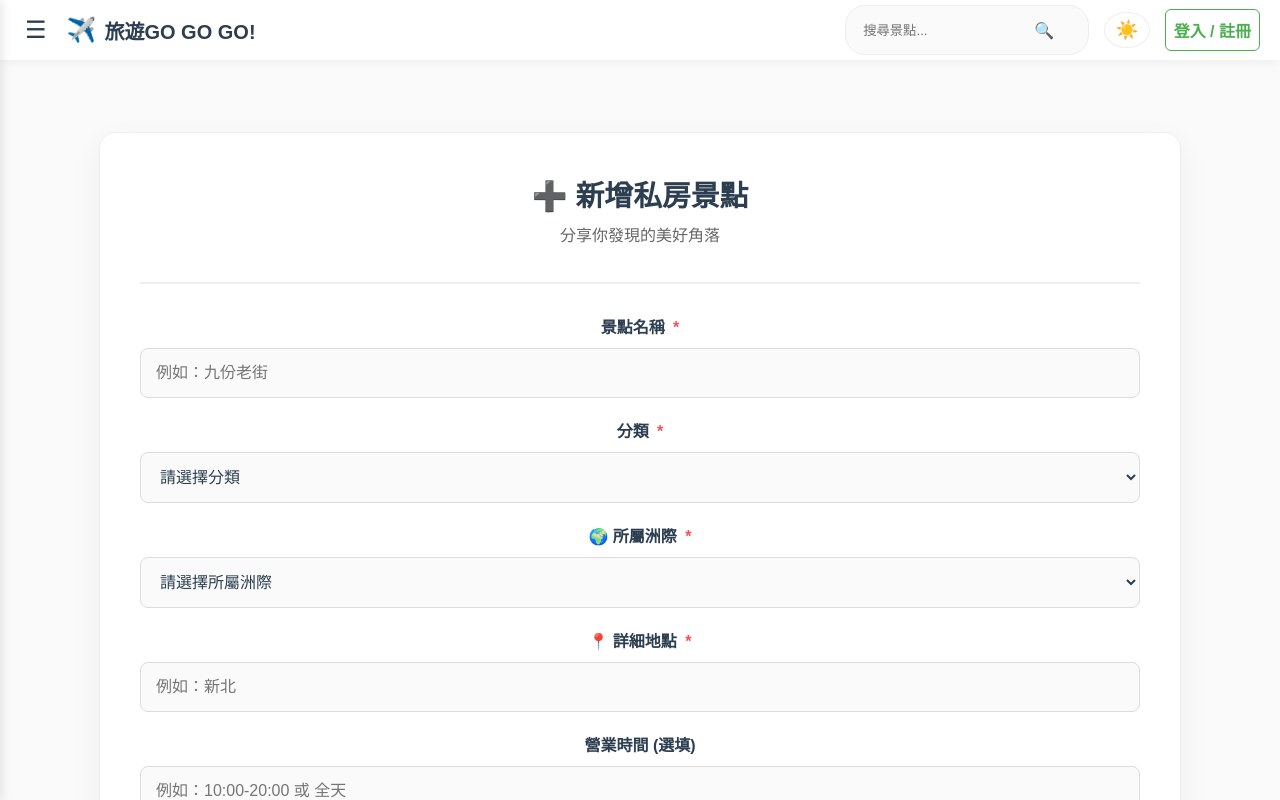
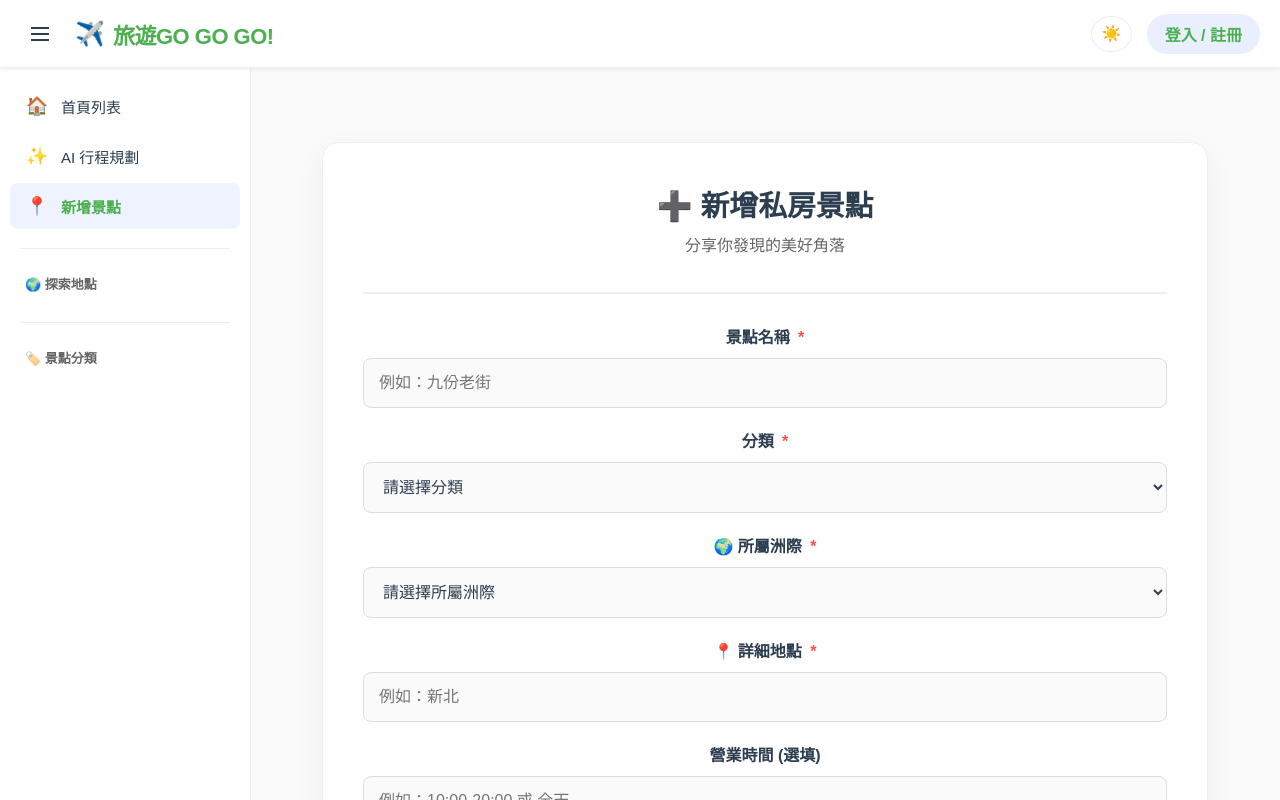
Before and after one commit to bellayang9455/travel-backend-fastapi-mysql, a Vue app in the folder my-travel-frontend/: page /add in a window 1280 px wide. Shown: the top 800 px of the page. Built offline with nearby package versions, Linux system fonts and the light colour scheme.

Commit message:
讓使用者可以直接看到sidebar有的項目

```diff
--- a/my-travel-frontend/src/App.vue
+++ b/my-travel-frontend/src/App.vue
@@ -217,13 +217,18 @@ body {
 }
 
 .content-area {
-  padding-top: 80px;
-  max-width: 1200px;
+  padding-top: 90px;
+  /* 預設展開時：1200px 內容 + 250px 側邊欄寬度 = 1450px */
+  max-width: 1450px;
   margin: 0 auto;
-  padding-left: 20px;
   padding-right: 20px;
   padding-bottom: 60px;
   min-height: 100vh;
+
+  /* 用 padding 推開左側側邊欄的空間 (250px側邊欄 + 20px留白) */
+  padding-left: 270px;
+  /* 設定平滑的過渡動畫 */
+  transition: padding-left 0.3s cubic-bezier(0.4, 0, 0.2, 1), max-width 0.3s ease;
 }
 
 .hero-header {
@@ -293,4 +298,19 @@ body {
   from { opacity: 0; transform: translateY(-20px); }
   to { opacity: 1; transform: translateY(0); }
 }
+/* 👇 關鍵新增：當 Navbar 處於收合狀態 (.sidebar-collapsed) 時，自動調整後面的 .content-area */
+.nav-container.sidebar-collapsed + .content-area {
+  padding-left: 20px; /* 左側預留空間歸零，只留 20px 內距 */
+  max-width: 1200px;  /* 寬度恢復成正常的 1200px 並完美置中 */
+}
+
+/* 手機與平板模式：側邊欄本來就會自動隱藏，所以全部取消左側預留空間 */
+@media (max-width: 992px) {
+  .content-area,
+  .nav-container.sidebar-collapsed + .content-area {
+    padding-left: 20px;
+    margin-left: 0;
+    max-width: 100%;
+  }
+}
 </style>
--- a/my-travel-frontend/src/components/Navbar.vue
+++ b/my-travel-frontend/src/components/Navbar.vue
@@ -1,20 +1,15 @@
 <script setup>
-// 關於上方選單列的邏輯
-
-// 匯入
-import { computed, ref } from 'vue'
+import { computed, ref, onMounted, onUnmounted } from 'vue'
 import { useRouter } from 'vue-router'
 import api from '../api/axios.js'
 
-// 屬性與事件
 const props = defineProps({
   activePage: String,
   isDarkMode: Boolean,
-  userName: String, //接收來自 App.vue 的使用者名稱
+  userName: String,
   userId: String
 })
 
-// 定義要發出的事件
 const emit = defineEmits([
   'changePage',
   'filterLocation',
@@ -25,37 +20,53 @@ const emit = defineEmits([
   'openLogin',
 ])
 
-// 變數
-const router = useRouter(); // 取得 router 實例
-const searchQuery = ref(''); // 搜尋關鍵字
+const router = useRouter();
+const searchQuery = ref('');
 
-// 狀態變數
 const isLoggedIn = computed(() => !!props.userName)
-const inviteCode = ref('')// 行程邀請碼的變數
+const inviteCode = ref('')
+const showJoinModal = ref(false) // 控制加入行程的彈窗
 
-// 側邊欄變數
-const isSidebarOpen = ref(false)
+// 預設為展開狀態
+const isSidebarOpen = ref(true)
 
-// 行程協作加入
+// 監聽螢幕寬度，手機版自動收合
+const checkWindowSize = () => {
+  if (window.innerWidth <= 992) {
+    isSidebarOpen.value = false
+  } else {
+    isSidebarOpen.value = true
+  }
+}
+
+onMounted(() => {
+  checkWindowSize()
+  window.addEventListener('resize', checkWindowSize)
+})
+
+onUnmounted(() => {
+  window.removeEventListener('resize', checkWindowSize)
+})
+
 const handleJoinTrip = async () => {
   if (!inviteCode.value) return alert('請輸入邀請碼')
   if (!props.userId) {
       alert('請先登入才能加入行程！')
+      showJoinModal.value = false // 關閉彈窗
       router.push({ name: 'login' })
       return
-  }// 防呆
+  }
 
   try {
-    // 2. 呼叫後端加入行程 API
-    // 注意：api.post 會自動帶上 Token
     const res = await api.post(`/api/collab/join/${inviteCode.value}`,{
       user_id: props.userId
     })
 
     alert(`🎉 ${res.data.message}`)
-    inviteCode.value = '' // 清空輸入框
+    inviteCode.value = ''
+    showJoinModal.value = false // 加入成功後自動關閉彈窗
 
-    router.push({ name: 'user' }) // 跳轉到個人頁面查看
+    router.push({ name: 'user' })
   } catch (error) {
     console.error(error)
     const msg = error.response?.data?.detail || '加入失敗'
@@ -63,7 +74,6 @@ const handleJoinTrip = async () => {
   }
 }
 
-// 下拉選單資料
 const locations = [
   { name: '亞洲(不含台灣)', value: 'Asia' },
   { name: '歐洲', value: 'Europe' },
@@ -83,71 +93,53 @@ const categories = [
   { name: '✨ 其他', value: '其他' }
 ]
 
-// 方法
-// 登出功能
 const handleLogout = () => {
   if (confirm('確定要登出嗎？')) {
-    // 1. 清除 localStorage
-    /*localStorage.removeItem('token')
-    localStorage.removeItem('user_id')
-    localStorage.removeItem('user_name')*/
-
     sessionStorage.removeItem('token')
     sessionStorage.removeItem('user_id')
     sessionStorage.removeItem('user_name')
-    // 2. 跳轉回登入頁或首頁
     emit('logout')
-
     alert('已成功登出')
-
     if (props.activePage !== 'home') {
        emit('changePage', 'home')
     }
   }
 }
 
-// 處理搜尋功能
 const handleSearch = () => {
   if (!searchQuery.value.trim()) return;
-
-  // 跳轉到首頁，並帶上 query 參數 (例如 /?q=台北)
   router.push({
-    name: 'home', // 請確認你的路由設定首頁名稱是不是叫 'home' (或是 path: '/')
+    name: 'home',
     query: { q: searchQuery.value }
   });
-
-  // 搜尋後清空框框
   searchQuery.value = '';
 };
 
-// 側邊欄切換
 const toggleSidebar = () => {
   isSidebarOpen.value = !isSidebarOpen.value
 }
 
-// 側邊欄 關閉 (點擊遮罩或選單項目後)
+// 手機版點擊選單後自動收合
 const handleMenuClick = (pageName) => {
   emit('changePage', pageName)
-  isSidebarOpen.value = false
+  if (window.innerWidth <= 992) isSidebarOpen.value = false
 }
 
-// 篩選功能 (洲際、景點分類類型)
 const handleFilterClick = (type, value) => {
   if (type === 'location') emit('filterLocation', value)
   if (type === 'category') emit('selectCategory', value)
-
-  //emit('changePage', 'home') // 切回首頁看結果
-  isSidebarOpen.value = false // 關閉側邊欄
+  if (window.innerWidth <= 992) isSidebarOpen.value = false
 }
 </script>
 
-// 更改成選單 + 側邊欄的設計
 <template>
-  <div class="nav-container">
+  <div class="nav-container" :class="{ 'sidebar-collapsed': !isSidebarOpen }">
 
     <header class="topbar">
       <div class="topbar-left">
-        <button class="hamburger-btn" @click="toggleSidebar">☰</button>
+        <button class="hamburger-btn" @click="toggleSidebar">
+          <svg width="24" height="24" viewBox="0 0 24 24" fill="none" stroke="currentColor" stroke-width="2"><path d="M3 12h18M3 6h18M3 18h18"/></svg>
+        </button>
 
         <div class="logo-area" @click="handleMenuClick('home')">
           <span class="icon">✈️</span>
@@ -155,24 +147,21 @@ const handleFilterClick = (type, value) => {
         </div>
       </div>
 
+
+
       <div class="topbar-right">
-        <div class="search-bar">
-          <input v-model="searchQuery" @keyup.enter="handleSearch" placeholder="搜尋景點..." />
-          <button @click="handleSearch">🔍</button>
-        </div>
-
         <button class="theme-btn" @click="emit('toggleTheme')" title="切換風格">
           {{ isDarkMode ? '🌙' : '☀️' }}
         </button>
 
         <div class="header-right">
           <template v-if="isLoggedIn">
-            <button class="user-info"
-            @click="emit('changePage', 'user')"
-            title="查看個人資料">
-            👤 {{ props.userName }}
-          </button>
-            <button class="logout-btn-small" @click="handleLogout" title="登出">登出🚪</button>
+            <button class="user-info" @click="emit('changePage', 'user')" title="查看個人資料">
+              👤 {{ props.userName }}
+            </button>
+
+            <button class=" logout-btn-small" @click="handleLogout" title="登出">登出</button>
+
           </template>
           <template v-else>
             <div class="auth-buttons">
@@ -183,37 +172,35 @@ const handleFilterClick = (type, value) => {
       </div>
     </header>
 
+    <div v-if="isSidebarOpen" class="sidebar-overlay mobile-only" @click="toggleSidebar"></div>
+
     <aside class="sidebar" :class="{'is-open' : isSidebarOpen}">
-      <div class="sidebar-header">
-        <button class="hamburger-toggle-btn" @click="toggleSidebar">☰</button>
-      </div>
-      <div class="sidebar-section" v-if="isLoggedIn">
-        <div class="join-trip-box">
-          <input v-model="inviteCode" placeholder="輸入邀請碼加入行程" @keyup.enter="handleJoinTrip" />
-          <button @click="handleJoinTrip" title="加入行程">加入</button>
+
+      <div class="sidebar-section mobile-only">
+         <div class="search-bar mobile-search">
+          <input v-model="searchQuery" @keyup.enter="handleSearch" placeholder="搜尋景點..." />
+          <button @click="handleSearch">🔍</button>
         </div>
       </div>
 
       <nav class="sidebar-nav">
-
+        <a class="nav-item" :class="{ active: activePage === 'home' }" @click="handleMenuClick('home')">
+          <span class="nav-icon">🏠</span> 首頁列表
+        </a>
         <a class="nav-item ai-btn" :class="{ active: activePage === 'ai_planner' }" @click="handleMenuClick('ai_planner')">
-          ✨ AI 行程規劃
+          <span class="nav-icon">✨</span> AI 行程規劃
+        </a>
+        <a class="nav-item" :class="{ active: activePage === 'add' }" @click="handleMenuClick('add')">
+          <span class="nav-icon">📍</span> 新增景點
+        </a>
+        <a class="nav-item" v-if="isLoggedIn" :class="{ active: activePage === 'user' }" @click="handleMenuClick('user')">
+          <span class="nav-icon">📅</span> 我的行程
         </a>
 
-        <a class="nav-item" :class="{ active: activePage === 'home' }" @click="handleMenuClick('home')">
-          🏠 首頁列表
-        </a>
+        <div class="divider"></div>
 
-        <a class="nav-item" :class="{ active: activePage === 'add' }" @click="handleMenuClick('add')">
-          📍 新增景點
-        </a>
-
-        <a class="nav-item" v-if="isLoggedIn" :class="{ active: activePage === 'user' }" @click="handleMenuClick('user')">
-          📅 我的行程 / 個人資料
-        </a>
-
-        <details class="nav-details">
-          <summary class="nav-item">🌍 探索地點</summary>
+        <details class="nav-details" >
+          <summary class="nav-item title-only">🌍 探索地點</summary>
           <div class="details-content">
             <a @click="handleFilterClick('location', '')">全部地點</a>
             <a v-for="loc in locations" :key="loc.value" @click="handleFilterClick('location', loc.value)">
@@ -222,8 +209,10 @@ const handleFilterClick = (type, value) => {
           </div>
         </details>
 
+        <div class="divider"></div>
+
         <details class="nav-details">
-          <summary class="nav-item">🏷️ 景點分類</summary>
+          <summary class="nav-item title-only">🏷️ 景點分類</summary>
           <div class="details-content">
             <a @click="handleFilterClick('category', '全部')">所有分類</a>
             <a v-for="cat in categories" :key="cat.value" @click="handleFilterClick('category', cat.value)">
@@ -232,180 +221,300 @@ const handleFilterClick = (type, value) => {
           </div>
         </details>
       </nav>
+
+      <div class="sidebar-section bottom-section" v-if="isLoggedIn">
+        <p class="section-title">行程協作</p>
+        <a class="nav-item join-btn" @click="showJoinModal = true">
+          <span class="nav-icon">🤝</span> 輸入邀請碼
+        </a>
+      </div>
+
     </aside>
+
+    <div v-if="showJoinModal" class="modal-overlay" @click.self="showJoinModal = false">
+      <div class="modal-content">
+        <h3>🤝 加入協作行程</h3>
+        <p>請輸入好友提供的邀請碼：</p>
+        <input
+          v-model="inviteCode"
+          class="modal-input"
+          placeholder="例如：A1B2C3D4"
+          @keyup.enter="handleJoinTrip"
+        />
+        <div class="modal-actions">
+            <button @click="handleJoinTrip" class="btn-confirm">確定加入</button>
+            <button @click="showJoinModal = false" class="btn-cancel">取消</button>
+        </div>
+      </div>
+    </div>
   </div>
 </template>
 
-
 <style scoped>
-/* 頂部列樣式 */
+/* 頂部列樣式 (橫跨全寬) */
 .topbar {
   background-color: var(--nav-bg);
-  box-shadow: 0 2px 10px var(--shadow-color);
-  position: fixed; top: 0; left: 0; width: 100%; height: 60px; z-index: 50;
+  box-shadow: 0 1px 4px rgba(0,0,0,0.08);
+  position: fixed;
+  top: 0; left: 0;
+  width: 100%; height: 68px;
+  z-index: 200;
   display: flex; justify-content: space-between; align-items: center;
-  padding: 0 20px; box-sizing: border-box;
+  padding: 0 20px;
+  box-sizing: border-box;
+  border-bottom: 1px solid var(--border-color);
 }
 
 .topbar-left, .topbar-right {
   display: flex; align-items: center; gap: 15px;
 }
 
+.topbar-center {
+  flex: 1;
+  display: flex;
+  justify-content: center;
+  padding: 0 20px;
+}
+
 .hamburger-btn {
-  font-size: 24px; background: none; border: none; cursor: pointer;
-  color: var(--text-color); padding: 5px; border-radius: 4px; transition: 0.2s;
-  margin: 0; display: flex; align-items: center;
+  background: none; border: none; cursor: pointer;
+  color: var(--text-color); padding: 8px; border-radius: 8px;
+  display: flex; align-items: center; justify-content: center;
+  transition: background-color 0.2s;
 }
-.hamburger-btn:hover { background-color: var(--bg-color); }
+.hamburger-btn:hover { background-color: var(--input-bg); }
 
 .logo-area { display: flex; align-items: center; gap: 8px; cursor: pointer; user-select: none; }
 .logo-area .icon { font-size: 24px; }
-.logo-area .title { font-size: 20px; font-weight: bold; color: var(--text-color); }
+.logo-area .title { font-size: 22px; font-weight: 900; color: var(--primary-color); letter-spacing: -0.5px;}
 
-.search-bar { display: flex; align-items: center; background: var(--bg-color); border-radius: 20px; padding: 5px 15px; border: 1px solid var(--border-color);}
-.search-bar input { border: none; background: transparent; outline: none; color: var(--text-color); width: 150px; }
-.search-bar button { background: none; border: none; cursor: pointer; }
+/* 頂部置中搜尋列 (Trip.com 風格) */
+.search-bar {
+  display: flex; align-items: center; background: var(--bg-color);
+  border-radius: 24px; border: 2px solid var(--border-color);
+  width: 100%; max-width: 500px;
+  overflow: hidden;
+  transition: border-color 0.3s;
+}
+.search-bar:focus-within { border-color: var(--primary-color); }
+.search-bar input { flex: 1; border: none; background: transparent; padding: 10px 16px; outline: none; color: var(--text-color); font-size: 15px;}
+.search-submit-btn {
+  background: var(--primary-color); color: white; border: none;
+  padding: 0 20px; height: 100%; cursor: pointer;
+  border-radius: 0 20px 20px 0;
+  transition: opacity 0.2s;
+}
+.search-submit-btn:hover { opacity: 0.9; }
 
 .theme-btn {
   background: none; border: 1px solid var(--border-color); border-radius: 50%;
-  width: 36px; height: 36px; cursor: pointer; font-size: 18px;
+  width: 36px; height: 36px; cursor: pointer; font-size: 16px;
   display: flex; align-items: center; justify-content: center;
   color: var(--text-color); transition: 0.3s;
 }
-.theme-btn:hover { background-color: var(--bg-color); transform: rotate(15deg); }
+.theme-btn:hover { background-color: var(--bg-color); }
 
-/* 側邊欄樣式 */
+.header-right { display: flex; align-items: center; gap: 15px; }
+.user-info { background: none; border: none; display: flex; align-items: center; gap: 8px; font-weight: 600; color: var(--text-color); cursor: pointer; }
+.user-info:hover { color: var(--primary-color); }
+.logout-btn-small { background: none; border: none; cursor: pointer; font-size: 14px; color: var(--text-secondary); transition: 0.2s; font-weight: bold; }
+.logout-btn-small:hover { color: #e74c3c; }
+
+.auth-btn.login {
+  background: rgba(50, 100, 255, 0.1); color: var(--primary-color); border: none;
+  padding: 8px 18px; border-radius: 20px; font-weight: bold; cursor: pointer;
+  transition: all 0.3s;
+}
+.auth-btn.login:hover { background: var(--primary-color); color: white; }
+
+/* ================= 側邊欄 (Trip.com 風格) ================= */
 .sidebar {
-  position: fixed; top: 0; left: 0; width: 280px; height: 100vh;
-  background-color: var(--nav-bg); box-shadow: 2px 0 10px rgba(0,0,0,0.1);
-  z-index: 100; display: flex; flex-direction: column;
-  transform: translateX(-100%); transition: transform 0.3s cubic-bezier(0.4, 0, 0.2, 1);
-  overflow-y: auto; /* 內容太多可捲動 */
+  position: fixed;
+  top: 68px; /* 在 topbar 下方 */
+  left: 0;
+  width: 250px;
+  height: calc(100vh - 68px);
+  background-color: var(--nav-bg);
+  border-right: 1px solid var(--border-color);
+  z-index: 100;
+  display: flex; flex-direction: column;
+  transform: translateX(-100%);
+  transition: transform 0.3s cubic-bezier(0.4, 0, 0.2, 1);
+  overflow-y: auto;
+}
+.sidebar.is-open { transform: translateX(0); }
+
+/* 讓捲軸變好看 */
+.sidebar::-webkit-scrollbar { width: 6px; }
+.sidebar::-webkit-scrollbar-thumb { background: #ccc; border-radius: 10px; }
+
+.sidebar-nav { padding: 15px 10px; display: flex; flex-direction: column; flex: 1;}
+
+.nav-item {
+  display: flex; align-items: center;
+  padding: 12px 15px; color: var(--text-color);
+  text-decoration: none; cursor: pointer;
+  border-radius: 8px; font-size: 15px; font-weight: 500;
+  margin-bottom: 4px; transition: all 0.2s; user-select: none;
+}
+.nav-icon { margin-right: 12px; font-size: 18px; width: 24px; text-align: center; }
+
+.nav-item:hover { background-color: var(--input-bg); color: var(--primary-color); }
+.nav-item.active { background-color: rgba(50, 100, 255, 0.08); color: var(--primary-color); font-weight: bold; }
+
+.nav-item.title-only { font-weight: bold; color: var(--text-secondary); background: none; cursor: default; padding: 10px 15px; font-size: 13px;}
+.nav-item.title-only:hover { color: var(--text-secondary); }
+
+.divider { height: 1px; background-color: var(--border-color); margin: 15px 10px; }
+
+/* 摺疊選單重構 */
+.nav-details summary::-webkit-details-marker { display: none; }
+.details-content { display: flex; flex-direction: column; padding-left: 10px;}
+.details-content a {
+  padding: 10px 15px 10px 42px; color: var(--text-color);
+  cursor: pointer; font-size: 14px; border-radius: 8px; margin-bottom: 2px;
+  transition: all 0.2s;
+}
+.details-content a:hover { background-color: var(--input-bg); color: var(--primary-color); font-weight: 500;}
+
+/* 底部行程加入按鈕 */
+.bottom-section { padding: 20px; background-color: var(--input-bg); margin-top: auto;}
+.section-title { font-size: 13px; font-weight: bold; color: var(--text-secondary); margin: 0 0 10px 0;}
+
+.join-btn {
+  background-color: var(--card-bg);
+  border: 1px dashed var(--border-color);
+  color: var(--primary-color);
+  font-weight: bold;
+  justify-content: center;
+  margin-top: 10px;
+}
+.join-btn .nav-icon { margin-right: 8px; }
+.join-btn:hover {
+  background-color: rgba(50, 100, 255, 0.1);
+  border-color: var(--primary-color);
 }
 
-.sidebar.is-open {
-  transform: translateX(0);
+.mobile-only { display: none; }
+
+/* ================= Modal 彈窗樣式 ================= */
+.modal-overlay {
+  position: fixed;
+  top: 0;
+  left: 0;
+  width: 100vw;
+  height: 100vh;
+  background: rgba(0, 0, 0, 0.6);
+  backdrop-filter: blur(4px);
+  display: flex;
+  justify-content: center;
+  align-items: center;
+  z-index: 9999;
 }
 
-.hamburger-toggle-btn {
-  background: none;
-  border: none;
-  font-size: 24px;
-  color: var(--text-color);
-  cursor: pointer;
-  padding: 5px;
-  border-radius: 4px;
-  transition: background-color 0.2s;
-  margin: 0;
-  margin-right: 15px;
-  display: flex;
-  align-items: center;
+.modal-content {
+  background-color: var(--card-bg, #ffffff);
+  color: var(--text-color, #333333);
+  padding: 35px 30px;
+  border-radius: 16px;
+  width: 90%;
+  max-width: 380px;
+  text-align: center;
+  box-shadow: 0 15px 35px rgba(0,0,0,0.25);
+  animation: fadeInDown 0.3s ease-out;
+  border: 1px solid var(--border-color, #eeeeee);
 }
 
-.hamburger-toggle-btn:hover {
-  background-color: var(--bg-color); /* 簡單的灰色底色回饋即可 */
+.modal-content h3 {
+  margin: 0 0 15px 0;
+  font-size: 1.4rem;
+  font-weight: bold;
 }
 
-/* 側邊欄頂部 (使用者資訊) */
-.sidebar-header {
-  height: 60px;
-  padding: 0 20px;
-  display: flex;
-  justify-content: flex-start;
-  align-items: center;
-  border-bottom: 1px solid var(--border-color);
-  background-color: var(--bg-color);
-  box-sizing: border-box;
-}
-.user-info { background: none; border: none; display: flex; align-items: center; gap: 10px; font-weight: bold; color: var(--primary-color);}
-.logout-btn-small { background: none; border: none; cursor: pointer; font-size: 18px; transition: 0.2s; }
-.logout-btn-small:hover { transform: scale(1.1); }
-
-.header-right {
-  display: flex;
-  align-items: center;
-  justify-content: space-between;
-  flex: 1;
-}
-.auth-buttons { display: flex; gap: 10px; width: 100%; }
-.auth-btn { flex: 1; padding: 8px; border-radius: 6px; cursor: pointer; font-weight: bold; border: 1px solid var(--primary-color); }
-.auth-btn.login { background: transparent; color: var(--primary-color); }
-.auth-btn.register { background: var(--primary-color); color: white; }
-
-/* 加入行程輸入框 */
-.sidebar-section { padding: 15px 20px; border-bottom: 1px solid var(--border-color); }
-.join-trip-box { display: flex; background: var(--bg-color); border-radius: 8px; border: 1px solid var(--border-color); overflow: hidden; }
-.join-trip-box input { flex: 1; border: none; background: transparent; padding: 10px; outline: none; color: var(--text-color); }
-.join-trip-box button { background: var(--primary-color); color: white; border: none; padding: 0 15px; cursor: pointer; }
-
-/* 導覽按鈕 */
-.sidebar-nav { padding: 15px 0; display: flex; flex-direction: column; }
-
-.nav-item {
-  padding: 15px 20px; color: var(--text-color); text-decoration: none;
-  cursor: pointer; transition: background 0.2s; font-size: 16px;
-  display: block; user-select: none;
-}
-.nav-item:hover { background-color: var(--bg-color); color: var(--primary-color); }
-.nav-item.active { background-color: rgba(var(--primary-color-rgb), 0.1); color: var(--primary-color); font-weight: bold; border-left: 4px solid var(--primary-color); }
-
-/* AI 按鈕設計 */
-.ai-btn { background: linear-gradient(90deg, #fff3e0, #ffe0b2); color: #e65100; font-weight: bold; margin: 0 10px 10px 10px; border-radius: 8px; border-left: none !important;}
-.ai-btn:hover { background: linear-gradient(90deg, #ffe0b2, #ffcc80); }
-.ai-btn.active { background: linear-gradient(90deg, #ffcc80, #ffb74d); color: #fff; }
-
-/* 摺疊選單 (<details>) */
-.nav-details summary { list-style: none; outline: none; }
-.nav-details summary::-webkit-details-marker { display: none; } /* 隱藏原生箭頭 */
-.nav-details summary::after { content: ' ▼'; font-size: 12px; float: right; margin-top: 4px; color: #999; }
-.nav-details[open] summary::after { content: ' ▲'; }
-.details-content { background-color: var(--bg-color); padding: 5px 0; }
-.details-content a { display: block; padding: 10px 20px 10px 40px; color: var(--text-secondary); cursor: pointer; font-size: 14px; }
-.details-content a:hover { color: var(--primary-color); font-weight: bold; }
-
-/* 背景遮罩 */
-.sidebar-overlay {
-  position: fixed; top: 0; left: 0; width: 100vw; height: 100vh;
-  background-color: rgba(0, 0, 0, 0.4); z-index: 90; backdrop-filter: blur(2px);
+.modal-content p {
+  color: var(--text-secondary, #666666);
+  font-size: 14px;
+  margin-bottom: 25px;
 }
 
-/* RWD 微調 */
-@media (max-width: 600px) {
-  .search-bar { display: none; /* 手機版空間不夠，可考慮把搜尋移到側邊欄或用 icon 取代 */ }
-  .logo-area .title { font-size: 16px; }
+.modal-input {
+  width: 100%;
+  padding: 14px;
+  margin-bottom: 25px;
+  border-radius: 8px;
+  border: 1px solid var(--border-color, #dddddd);
+  background-color: var(--input-bg, #f9f9f9);
+  color: var(--text-color, #333333);
+  box-sizing: border-box;
+  font-size: 16px;
+  text-align: center;
+  letter-spacing: 1px;
 }
 
-/* Navbar.vue 的 style */
-.navbar {
-  background-color: #ffffff;
-  box-shadow: 0 2px 8px rgba(0, 0, 0, 0.05); /* 輕微的陰影取代生硬的邊框 */
-  padding: 10px 20px;
-  position: sticky;
-  top: 0;
-  z-index: 100;
-  display: flex;
-  justify-content: space-between;
-  align-items: center;
+.modal-input:focus {
+  outline: none;
+  border-color: var(--primary-color, #3264ff);
+  box-shadow: 0 0 0 3px rgba(50, 100, 255, 0.15);
 }
 
-.logo-area {
-  color: var(--primary-color); /* Logo 用標誌性藍色 */
-  font-weight: 900;
-  font-size: 1.5rem;
-  cursor: pointer;
+.modal-actions {
+  display: flex;
+  gap: 12px;
+  justify-content: center;
 }
 
-.menu-btn {
-  color: var(--text-color);
-  background: transparent;
+.btn-confirm {
+  flex: 1;
+  background-color: var(--primary-color, #3264ff);
+  color: white;
   border: none;
-  font-weight: 500;
-  padding: 8px 12px;
+  padding: 12px;
+  border-radius: 8px;
+  cursor: pointer;
+  font-weight: bold;
+  font-size: 15px;
+  transition: all 0.2s;
+}
+.btn-confirm:hover {
+  transform: translateY(-2px);
+  box-shadow: 0 4px 10px rgba(50, 100, 255, 0.3);
 }
 
-.menu-btn:hover {
-  color: var(--primary-color);
-  background-color: #f0f4ff; /* 淺藍色 hover 背景 */
-  border-radius: var(--radius-md);
+.btn-cancel {
+  flex: 1;
+  background-color: var(--input-bg, #f1f1f1);
+  color: var(--text-secondary, #666666);
+  border: 1px solid var(--border-color, #dddddd);
+  padding: 12px;
+  border-radius: 8px;
+  cursor: pointer;
+  font-weight: bold;
+  font-size: 15px;
+  transition: all 0.2s;
+}
+.btn-cancel:hover {
+  background-color: #e2e2e2;
+}
+
+@keyframes fadeInDown {
+  from { opacity: 0; transform: translateY(-20px); }
+  to { opacity: 1; transform: translateY(0); }
+}
+
+/* RWD 響應式設計 (平板/手機) */
+@media (max-width: 992px) {
+  .desktop-only { display: none; }
+  .mobile-only { display: block; }
+  .topbar { padding: 0 15px; }
+
+  .sidebar { top: 0; height: 100vh; width: 280px; box-shadow: 2px 0 10px rgba(0,0,0,0.1); z-index: 201;}
+  .sidebar-overlay {
+    position: fixed; top: 0; left: 0; width: 100vw; height: 100vh;
+    background-color: rgba(0, 0, 0, 0.5); z-index: 200; backdrop-filter: blur(2px);
+  }
+
+  .mobile-search { margin-top: 20px; border-radius: 8px;}
+  .mobile-search input { padding: 12px;}
+  .mobile-search button { background: none; color: var(--text-secondary); }
 }
 </style>
```
